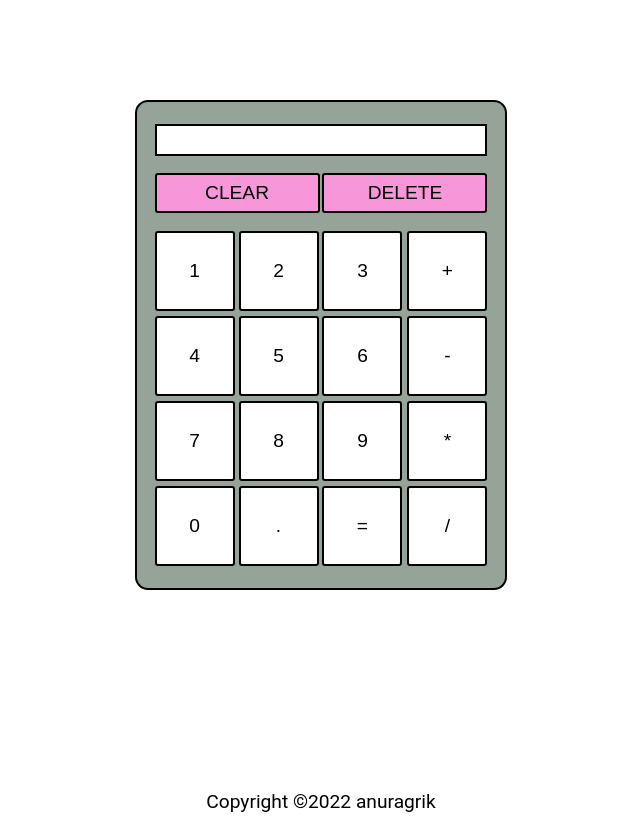
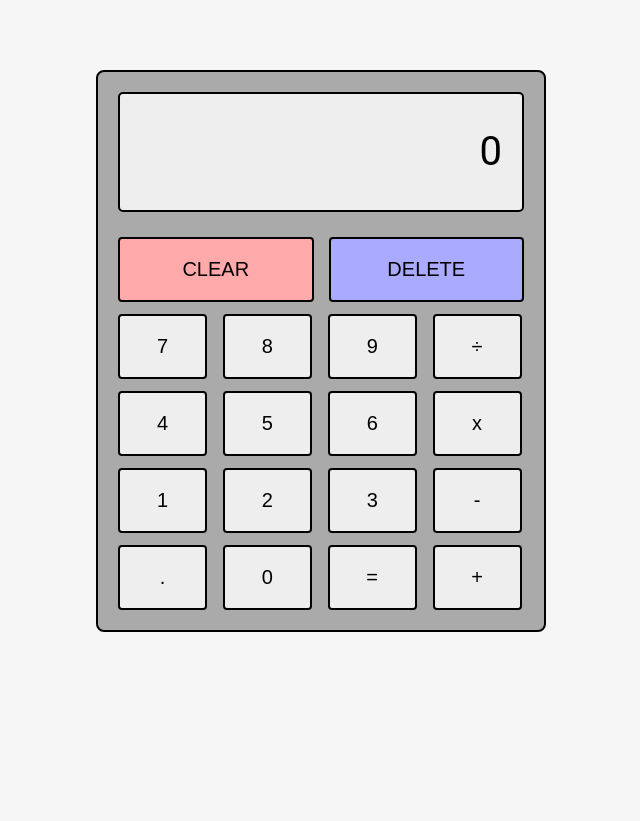
Before and after one commit to anuragrik/calculator, a plain HTML site: page index.html in a window 1280 px wide. Shown: the whole page, without its empty margins (319-959 px from the left). After the commit the page ends 800 px from the top, so only its background shows below. Drawn offline with Linux system fonts and the light colour scheme.

Commit message:
Fixed Bugs & Updated Interface
Multiple bugs have been fixed and improvements in the Calculator interface have also been brought forward.

```diff
--- a/index.html
+++ b/index.html
@@ -4,51 +4,43 @@
     <meta charset="UTF-8">
     <meta http-equiv="X-UA-Compatible" content="IE=edge">
     <meta name="viewport" content="width=device-width, initial-scale=1.0">
-    <title>Document</title>
+    <title>Calculator</title>
+    <link href="style.css" rel="stylesheet">
 </head>
-<link rel="stylesheet" href="style.css">
 <body>
-    <script src="script.js" defer></script>
-    <div class="calc">
-        <div class="calculator-screen">
-            <div class="input-value"></div>
-            <div class="result"></div>
+    <div class="container">
+        <div id="io-box"> </div>
+        <div class="remove">
+            <button id="clear" class="keys">CLEAR</button>
+            <button id="delete" class="keys">DELETE</button>
         </div>
-        <div class="clear">
-            <button class="clear-all">CLEAR</button>
-            <button class="delete">DELETE</button>
-        </div>
-        <div class="calculator-body">
-            <div class="numerical">
+        <div class="main-body">
             <div>
-                    <button class="hoverable">1</button>
-                    <button class="hoverable">2</button>
-                    <button class="hoverable">3</button>
+                <button id="numero" class="keys main">7</button>
+                <button id="numero" class="keys main">8</button>
+                <button id="numero" class="keys main">9</button>
+                <button id="div-op" class="keys main">÷</button>
             </div>
             <div>
-                    <button class="hoverable">4</button>
-                    <button class="hoverable">5</button>
-                    <button class="hoverable">6</button>
+                <button id="numero" class="keys main">4</button>
+                <button id="numero" class="keys main">5</button>
+                <button id="numero" class="keys main">6</button>
+                <button id="multi-op" class="keys main">x</button>
             </div>
             <div>
-                    <button class="hoverable">7</button>
-                    <button class="hoverable">8</button>
-                    <button class="hoverable">9</button>
+                <button id="numero" class="keys main">1</button>
+                <button id="numero" class="keys main">2</button>
+                <button id="numero" class="keys main">3</button>
+                <button id="minus-op" class="keys main">-</button>
             </div>
             <div>
-                    <button class="hoverable">0</button>
-                    <button class="hoverable">.</button>
-                    <button class="hoverable">=</button>
-                </div>
-            </div>
-            <div class="operator">
-                <button class="hoverable">+</button>
-                <button class="hoverable">-</button>
-                <button class="hoverable">*</button>
-                <button class="hoverable">/</button>
+                <button id="point" class="keys main">.</button>
+                <button id="numero" class="keys main">0</button>
+                <button id="eq-op" class="keys main">=</button>
+                <button id="plus-op" class="keys main">+</button>
             </div>
         </div>
     </div>
-    <footer>Copyright ©2022 anuragrik</footer>
+    <script src="index.js"></script>
 </body>
 </html>
--- /dev/null
+++ b/index.js
@@ -0,0 +1,65 @@
+const keys=document.querySelectorAll(".keys")
+let display=document.getElementById("io-box")
+display.textContent="0"
+let previousKeyType="number"
+let num1="", num2="", op=""
+keys.forEach((e)=>e.addEventListener("click", function(){
+    if(e.textContent==="CLEAR"){
+        display.textContent="0"
+        num1=""
+        num2=""
+        op=""
+        previousKeyType="number"
+    }else if(e.textContent==="DELETE"){
+        display.innerText = display.innerText.slice(0, -1)
+        if(display.innerText===""){
+            display.innerText="0"
+        }
+    }else if(e.textContent==="="){
+        if(previousKeyType!="operator")
+        {num2=display.textContent
+        display.textContent=doMath(num1, op, num2)
+        num1=display.textContent}
+    }else if(e.textContent==="+" || e.textContent==="x" || e.textContent==="-" || e.textContent==="÷"){
+        if(previousKeyType!="operator"){if(num1!="" && op!=""){
+            num2=display.textContent
+            display.textContent=doMath(num1, op, num2)
+        }
+        num1=display.textContent
+        op=e.textContent
+        previousKeyType="operator"
+        }
+    }else if(e.textContent==="."){
+        if(!display.textContent.includes(".")){
+            display.textContent+=e.textContent
+        }
+    }else{
+        if(display.textContent==="0"){
+            display.textContent=e.textContent
+        }else if(previousKeyType==="operator"){
+            previousKeyType="number"
+            display.textContent=e.textContent
+        }else{
+            display.textContent+=e.textContent
+        }
+    }
+}))
+
+function doMath(num1, op, num2){
+    let number1=parseFloat(num1)
+    let number2=parseFloat(num2)
+    let result
+    if(op==="+"){
+        result=number1+number2
+        return result.toFixed(2)
+    }else if(op==="-"){
+        result=number1-number2
+        return result.toFixed(2)
+    }else if(op==="x"){
+        result=number1*number2
+        return result.toFixed(2)
+    }else{
+        result=number1/number2
+        return result.toFixed(2)
+    }
+}
--- a/script.js
+++ /dev/null
@@ -1,70 +0,0 @@
-function add(a,b){
-    a=Number(a)
-    b=Number(b)
-    return a+b
-}
-function subtract(a,b){
-    a=Number(a)
-    b=Number(b)
-    return a-b
-}
-function multiply(a,b){
-    a=Number(a)
-    b=Number(b)
-    return a*b
-}
-function divide(a,b){
-    if(b==0){
-        return "Can't divide by 0"
-    }else{
-    a=Number(a)
-    b=Number(b)
-    return a/b
-    }
-}
-
-function operate(num1,num2,operator){
-    if(operator=="+"){
-        return add(num1,num2)
-    }
-    if(operator=="-"){
-        return subtract(num1,num2)
-    }
-    if(operator=="*"){
-        return multiply(num1,num2)
-    }
-    if(operator=="/"){
-        return divide(num1,num2)
-    }
-}
-
-let buttonCalc=document.querySelectorAll("button");
-let inputVal=document.querySelector(".input-value")
-let resultVal=document.querySelector(".result");
-let arr=[];
-
-buttonCalc.forEach((e)=>{
-    e.addEventListener("click",()=>{
-        if(e.textContent=="CLEAR"){
-                arr.splice(0,arr.length);
-                arr.shift()
-                inputVal.textContent="";
-                resultVal.textContent= "";
-        }else if(e.textContent=="DELETE"){
-            arr.pop()
-            inputVal.textContent=arr.join("");
-        }else{
-arr.push(e.textContent)
-inputVal.textContent=arr.join("")
-for(let i=0;i<arr.length;i++){
-if(arr[i]=="+" || arr[i]=="-"||arr[i]=="*"||arr[i]=="/"){
-    for(let j=i+1;j<arr.length;j++){
-        if(arr[j]=="=" || arr[j]=="+" || arr[j]=="-"||arr[j]=="*"||arr[j]=="/"){
-            let number1=arr.slice(0,i).join("");
-            let number2=arr.slice(i+1,j).join("");
-            let operator1=arr[i];
-            let answer=operate(number1,number2,operator1);
-            resultVal.textContent= answer;
-            arr.splice(0,j,answer)
-
-}}}}}})})
--- a/style.css
+++ b/style.css
@@ -1,97 +1,94 @@
 body{
+    margin: 0px;
+    background-color: #f6f6f6;
+    font-family: 'Roboto', sans-serif;
+    color: black;
+    line-height: 1.6;
+    display: flex;
+    justify-content: center;
+    align-items: center;
+}
+.container{
+    margin-top: 70px;
+    width: 450px;
+    background-color: #aaa;
+    border: 2px solid black;
+    border-radius: 8px;
     display: flex;
     flex-direction: column;
     justify-content: center;
     align-items: center;
-    gap: 200px;
-    margin-top: 100px;
-    font-family: 'Roboto', sans-serif;
+    box-sizing: border-box;
+    padding: 20px;
 }
-.calc{
+#io-box{
+    width: 100%;
+    height: 120px;
+    box-sizing: border-box;
+    border-radius: 5px;
+    border: 2px solid black;
     display: flex;
     flex-direction: column;
-    justify-content: space-around;
-    height: 450px;
-    width: auto;
-    border: 2px;
-    border-color: black;
-    border-style: solid;
-    border-radius: 13px;
-    padding: 18px;
-    background-color: #96a399;
-    gap: 10px;
-    font-style: inherit;
+    justify-content: center;
+    align-items: flex-end;
+    padding-right: 20px;
+    padding-bottom: 2px;
+    background-color: #eee;
+    font-size: 40px;
+    padding-top: 2px;
 }
-.calculator-screen{
+.remove{
+    display: flex;
+    flex-flow: row nowrap;
+    width: 100%;
+    padding: 10px;
+    padding-top: 25px;
+    padding-bottom: 12px;
+    gap: 15px;
+}
+#clear,#delete{
+    box-sizing: border-box;
+    width: 50%;
+    height: 65px;
+    border: 2px solid black;
+    border-radius: 4px;
+    text-align: center;
+    font-size: 20px;
+}
+#clear{
+    background-color: #faa;
+}
+#delete{
+    background-color: #aaf;
+}
+.main-body{
     display: flex;
     flex-direction: column;
-    justify-content: space-between;
-    align-items: flex-end;
-    gap: 8px;
-    border: 2px;
-    border-style: solid;
-    border-color: black;
-    padding: 10px;
-    background-color: white;
-    font-style: inherit;
+    gap: 12px;
+    width: 100%;
+    padding-top: 0px;
+    box-sizing: border-box;
 }
-.clear{
-    display: flex;
-    flex-direction: row;
-    justify-content: space-between;
-    font-style: inherit;
+.main{
+    box-sizing: border-box;
+    width: 21.9%;
+    margin-right: 12px;
+    height: 65px;
+    font-size: 20px;
+    text-align: center;
+    border: 2px solid black;
+    border-radius: 4px;
+    background-color: #eee;
 }
-.calculator-body{
-    display: flex;
-    flex-direction: row;
-    justify-content: flex-start;
-    gap: 5px;
-    font-style: inherit;
+#plus-op,#minus-op,#div-op,#multi-op{
+    margin-right: 0px;
 }
-.numerical{
-    display: flex;
-    flex-direction: column;
-    gap: 5px;
-    font-style: inherit;
-
+button:hover{
+    background-color: #ddd;
 }
-.operator{
-    display: flex;
-    flex-direction: column;
-    gap: 5px;
-    font-style: inherit;
-
+#clear:hover{
+    background-color: #e99;
 }
-button{
-    width: 80px;
-    height: 80px;
-    border-radius: 3px;
-    font-size: larger;
-    background-color: white;
-    border: none;
-    font-style: inherit;
-    border: 2px;
-    border-style: solid;
-    border-color: black;
+#delete:hover{
+    background-color: #99e;
 }
-.clear button{
-    height: 40px;
-    width: 165px;
-    text-align: center;
-    background-color: #f797d9;
-    border: none;
-    font-style: inherit;
-    border: 2px;
-    border-style: solid;
-    border-color: black;
-}
-footer{
-    font-size: larger;
-    font-family: 'Roboto',sans-serif;
-}
-.hoverable:hover{
-    border-style: solid;
-    border-color: black;
-    border: 3px;
-    background-color: #DCF1F5;
-}
```
Lines whose indentation alone changed are shown as unchanged.
